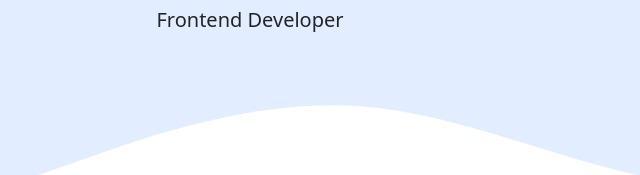
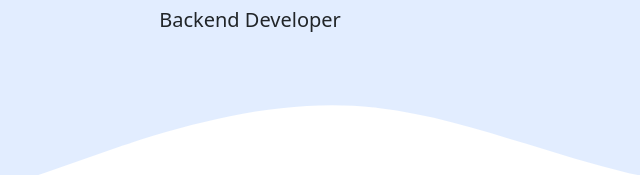
Before and after one commit to noircodes/noircodes.github.io, a plain HTML site: page index.html in a window 1280 px wide. Shown: the part 366-541 px from the top of the page, 390-1030 px from the left. Drawn offline with nearby package versions, Linux system fonts and the light colour scheme.

Commit message:
Update index.html

```diff
--- a/index.html
+++ b/index.html
@@ -48,7 +48,7 @@
     <section class="jumbotron text-center">
       <img src="img/ilham.jpg" alt="Ilham Izdhihar" width="200" class="rounded-circle img-thumbnail" />
       <h1 class="display-4">Ilham Izdhihar</h1>
-      <p class="lead">Frontend Developer</p>
+      <p class="lead">Backend Developer</p>
       <svg xmlns="http://www.w3.org/2000/svg" viewBox="0 0 1440 320">
         <path
           fill="#ffffff"
```
